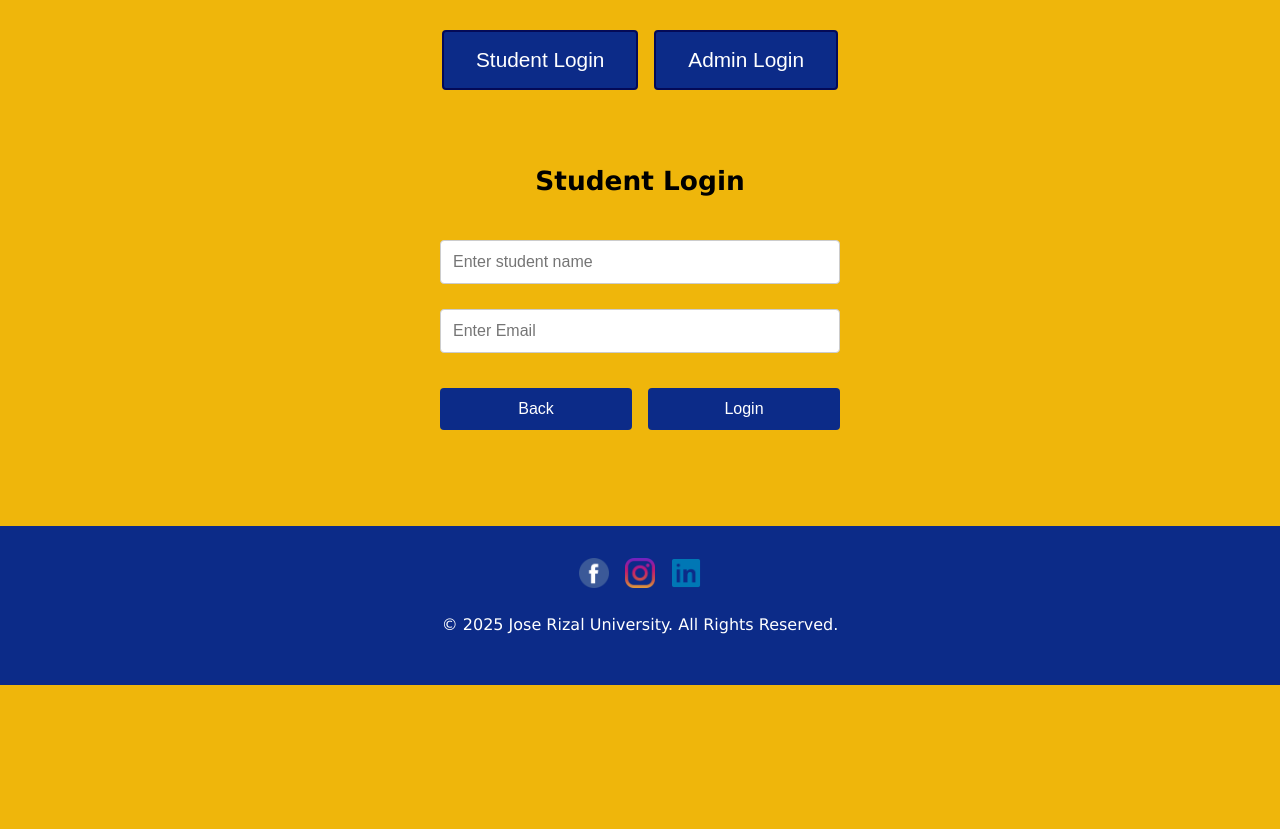
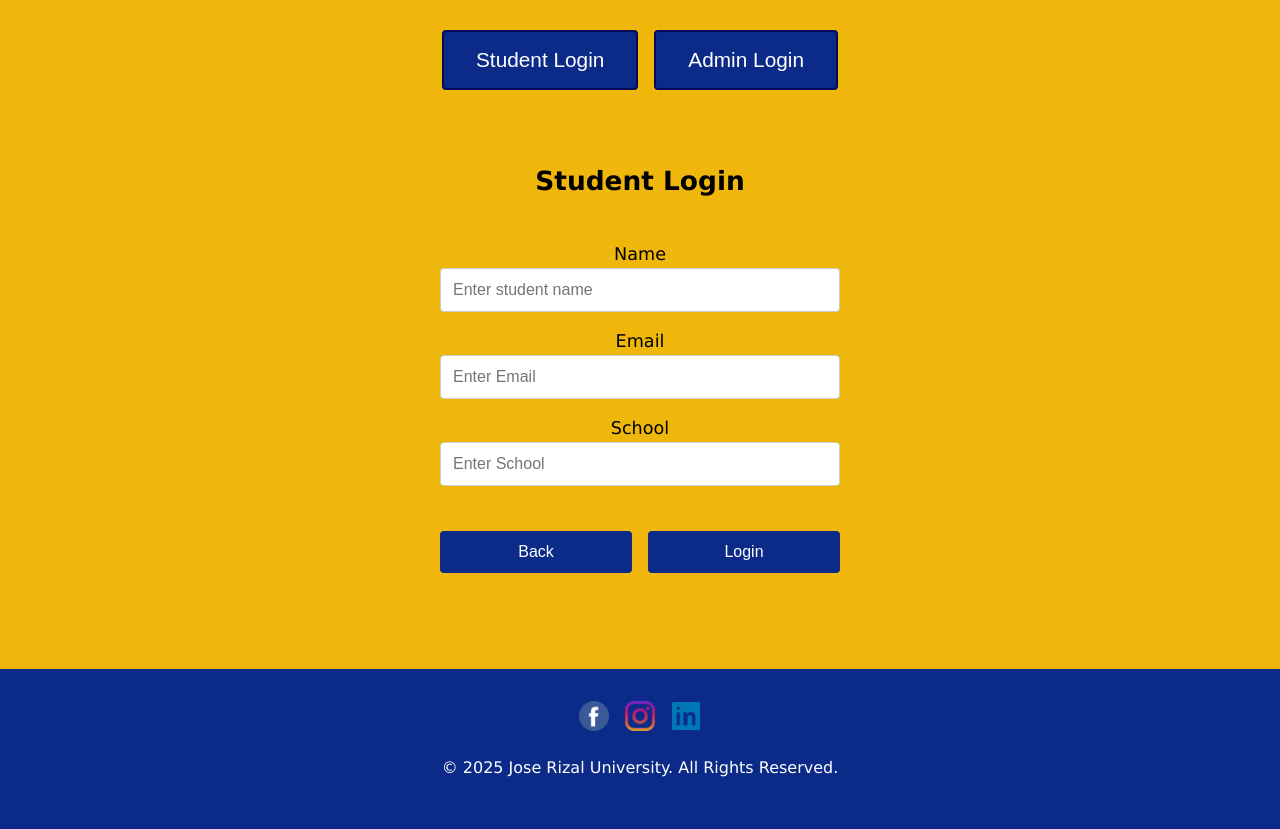
Before and after one commit to memonttorrie/valosphere, a Flask app: page / in a window 1280 px wide, after a click on "Student Login". Shown: the part 1141-1970 px from the top of the page. Before the commit the page ends 1826 px from the top, so only its background shows below. Run offline with Flask 3, Linux system fonts and the light colour scheme; data that the repository does not hold is empty.

Commit message:
Pwede na to

```diff
--- a/templates/internship.html
+++ b/templates/internship.html
@@ -47,10 +47,14 @@
         <h2>Student Login</h2>
         <div class="form-container">
             <div id="studentStep1" class="form-step active">
+                <label for="studentName" style="align-self: flex-start; margin-bottom: 0.2rem;">Name</label>
                 <input type="text" placeholder="Enter student name" id="studentName">
+                <label for="email" style="align-self: flex-start; margin-bottom: 0.2rem;">Email</label>
+                <input type="text" placeholder="Enter Email" id="email">
+                <label for="school" style="align-self: flex-start; margin-bottom: 0.2rem;">School</label>
+                <input type="text" placeholder="Enter School" id="school">
                 <div class="form-navigation"></div>
             </div>
-            <input type="text" placeholder="Enter Email" id="email">
             <div class="form-navigation">
                 <button onclick="prevStep('studentStep2', 'studentStep1')">Back</button>
                 <button onclick="loginStudent()">Login</button>
```
